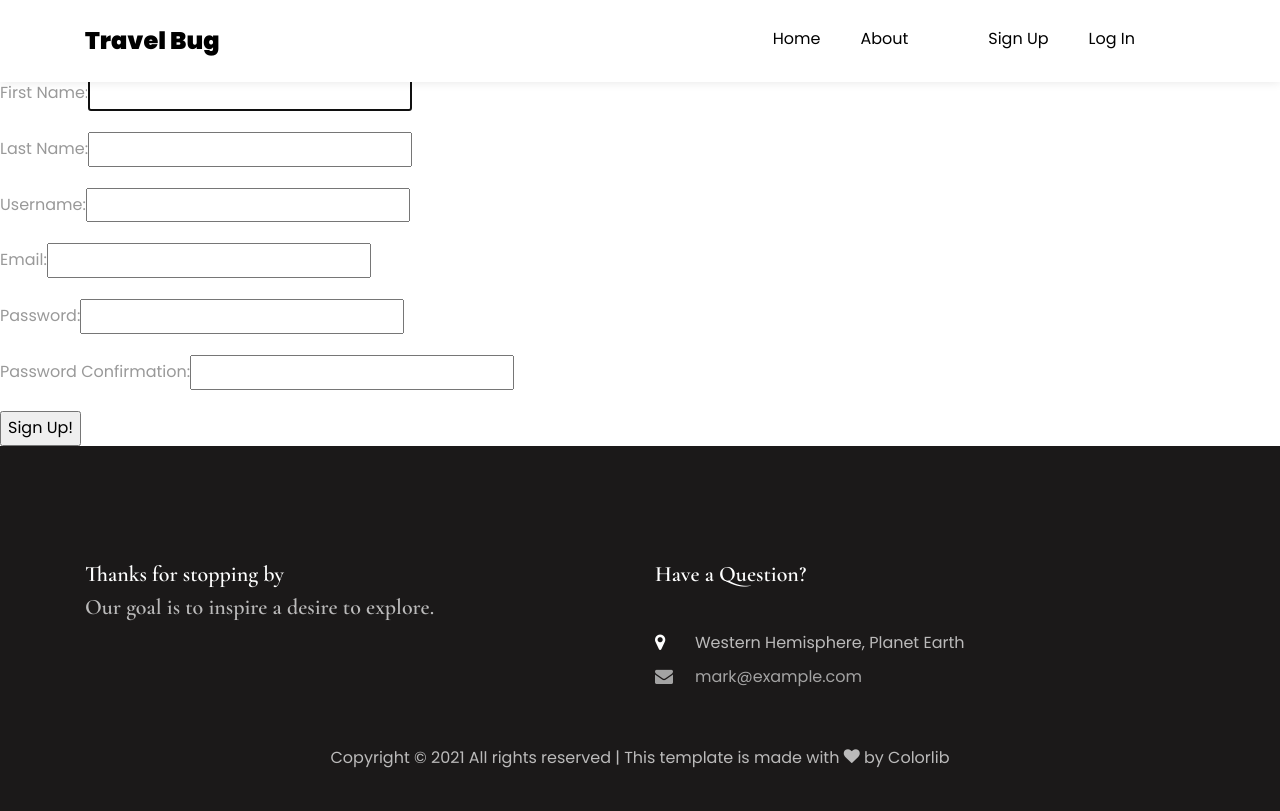
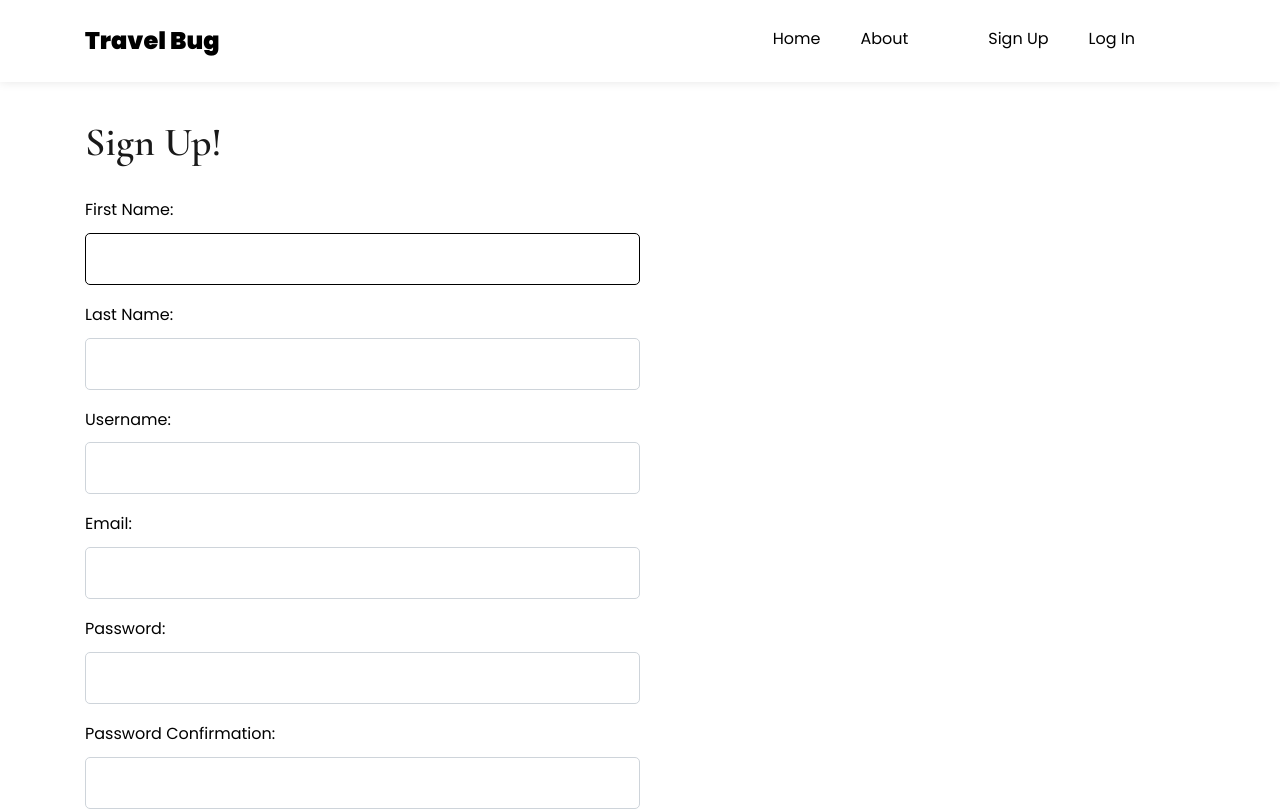
Before and after one commit to mark-francisco/travel-bug-vue-app, a Vue app: page /signup in a window 1280 px wide. Shown: the top 811 px of the page. Built offline with nearby package versions, Linux system fonts and the light colour scheme.

Commit message:
Finish styling for login, sign up, stops edit, stops new. Finish styling for v1 of app

```diff
--- a/src/views/Login.vue
+++ b/src/views/Login.vue
@@ -1,28 +1,48 @@
 <template>
   <div class="login">
+    <section class="ftco-section">
+      <div class="container">
+        <div class="row justify-content-center pb-0 pb-mb-5 pt-5 pt-md-0">
+          <div class="col-md-12 heading-section">
+            <h2 class="mb-4">Log In!</h2>
             <form v-on:submit.prevent="submit()">
-      <h1>Log In!</h1>
               <ul>
                 <li class="error-messages" v-for="error in errors" v-bind:key="error.id">
                   {{ error }}
                 </li>
               </ul>
+              <div class="row">
+                <div class="col-md-12 tour-wrap">
                   <div class="form-group">
                     <label for="email">Email:</label>
-        <input id="email" type="email" v-model="email" autofocus />
+                    <input id="email" type="email" class="form-control" v-model="email" autofocus />
                   </div>
                   <div class="form-group">
                     <label for="password">Password:</label>
-        <input id="password" type="password" v-model="password" />
+                    <input id="password" type="password" class="form-control" v-model="password" />
                   </div>
-      <input type="submit" value="Log In!" />
+                  <div class="form-group mt-5">
+                    <input type="submit" class="btn btn-outline-success py-3 px-4" value="Log In!" />
+                  </div>
+                </div>
+              </div>
             </form>
+          </div>
+        </div>
+      </div>
+    </section>
   </div>
 </template>
 
 <style scoped>
 .error-messages {
   color: red;
+}
+form {
+  color: black;
+}
+.form-control {
+  width: 50%;
 }
 </style>
 
--- a/src/views/Signup.vue
+++ b/src/views/Signup.vue
@@ -1,45 +1,65 @@
 <template>
   <div class="signup">
+    <section class="ftco-section">
+      <div class="container">
+        <div class="row justify-content-center pb-0 pb-mb-5 pt-5 pt-md-0">
+          <div class="col-md-12 heading-section">
             <!-- on submit, prevent the browser from refreshing the page. instead, run the custom submit() method defined below. -->
+            <h2 class="mb-4">Sign Up!</h2>
             <form v-on:submit.prevent="submit()">
-      <h1>Sign Up!</h1>
               <ul>
                 <li class="error-messages" v-for="error in errors" v-bind:key="error">
                   {{ error }}
                 </li>
               </ul>
+              <div class="row">
+                <div class="col-md-12 tour-wrap">
                   <div class="form-group">
                     <label for="first-name">First Name:</label>
-        <input id="first-name" type="text" v-model="firstName" autofocus />
+                    <input id="first-name" type="text" class="form-control" v-model="firstName" autofocus />
                   </div>
                   <div class="form-group">
                     <label>Last Name:</label>
-        <input type="text" v-model="lastName" />
+                    <input type="text" class="form-control" v-model="lastName" />
                   </div>
                   <div class="form-group">
                     <label>Username:</label>
-        <input type="text" v-model="username" />
+                    <input type="text" class="form-control" v-model="username" />
                   </div>
                   <div class="form-group">
                     <label>Email:</label>
-        <input type="email" v-model="email" />
+                    <input type="email" class="form-control" v-model="email" />
                   </div>
                   <div class="form-group">
                     <label>Password:</label>
-        <input type="password" v-model="password" />
+                    <input type="password" class="form-control" v-model="password" />
                   </div>
                   <div class="form-group">
                     <label>Password Confirmation:</label>
-        <input type="password" v-model="passwordConfirmation" />
+                    <input type="password" class="form-control" v-model="passwordConfirmation" />
                   </div>
-      <input type="submit" value="Sign Up!" />
+                  <div class="form-group mt-5">
+                    <input type="submit" class="btn btn-outline-success py-3 px-4" value="Sign Up!" />
+                  </div>
+                </div>
+              </div>
             </form>
+          </div>
+        </div>
+      </div>
+    </section>
   </div>
 </template>
 
 <style scoped>
 .error-messages {
   color: red;
+}
+form {
+  color: black;
+}
+.form-control {
+  width: 50%;
 }
 </style>
 
--- a/src/views/StopsEdit.vue
+++ b/src/views/StopsEdit.vue
@@ -6,39 +6,61 @@
       </li>
     </ul>
 
-    <form v-if="stopToEdit" v-on:submit.prevent="updateStop()">
-      <h1>Edit Stop:</h1>
+    <section class="ftco-section">
+      <div class="container">
+        <div class="row justify-content-center pb-0 pb-mb-5 pt-5 pt-md-0">
+          <div class="col-md-12 heading-section">
+            <form class="search-property-1" v-if="stopToEdit" v-on:submit.prevent="updateStop()">
+              <h2 class="mb-2">Edit Stop:</h2>
               <router-link v-bind:to="`/trips/${this.$route.params.id}`">
-        <button>Go back to Trip page</button>
+                <button class="btn btn-outline-primary py-2 px-2.5 mb-4">Go back to Trip page</button>
               </router-link>
-      <div id="form-group">
+              <div class="form-group my-3">
                 <label for="destination-id">Destination:</label>
-        <input id="destination-id" type="text" v-model="selectedDestination.name" disabled />
+                <input
+                  id="destination-id"
+                  class="mx-2"
+                  type="text"
+                  size="28"
+                  v-model="selectedDestination.name"
+                  disabled
+                />
+
+                <input type="button" class="btn btn-primary" v-on:click="indexDestinations()" value="Choose Dest." />
               </div>
-      <input type="button" v-on:click="indexDestinations()" value="Choose a Destination" />
-      <div id="form-group">
+              <div class="form-group">
                 <label for="start-date">Start Date:</label>
-        <input id="start-date" type="date" v-model="stopToEdit.start_date" />
+                <input id="start-date" class="mx-2" type="date" v-model="stopToEdit.start_date" />
               </div>
-      <div id="form-group">
+              <div class="form-group">
                 <label for="end-date">End Date:</label>
-        <input id="end-date" type="date" v-model="stopToEdit.end_date" />
+                <input id="end-date" type="date" class="mx-2" v-model="stopToEdit.end_date" />
               </div>
-      <button type="submit">Save</button>
-      <button type="button" v-on:click="deleteStop()">Remove from Trip</button>
+              <div class="form-group mt-5">
+                <button type="submit" class="btn btn-outline-success py-3 px-4">Save Stop</button>
+                <button type="button" class="btn btn-outline-danger py-3 px-4 float-right" v-on:click="deleteStop()">
+                  Remove from Trip
+                </button>
+              </div>
             </form>
+          </div>
+        </div>
+      </div>
+    </section>
 
     <!-- modal that shows the list of available Destinations -->
     <dialog id="destinations-index">
       <form method="dialog">
         <h1>Destinations:</h1>
-        <div v-for="destination in this.destinations" v-bind:key="destination.id">
+        <div class="col-sm-12 day-wrap" v-for="destination in this.destinations" v-bind:key="destination.id">
           <li>
             {{ destination.name }}, {{ destination.country }}
-            <button v-on:click="setDestination(destination)">Select</button>
+            <button class="btn btn-outline-dark btn-sm float-right" v-on:click="setDestination(destination)">
+              Select
+            </button>
           </li>
         </div>
-        <input type="submit" value="Close" />
+        <input type="submit" class="btn btn-outline-secondary" value="Close" />
       </form>
     </dialog>
   </div>
@@ -47,6 +69,12 @@
 <style scoped>
 .error-messages {
   color: red;
+}
+dialog {
+  width: 50%;
+}
+.day-wrap {
+  margin-bottom: 0.6rem;
 }
 </style>
 
--- a/src/views/StopsNew.vue
+++ b/src/views/StopsNew.vue
@@ -37,7 +37,7 @@
                 <input id="end-date" type="date" class="mx-2" v-model="endDate" />
               </div>
               <div class="form-group mt-5">
-                <input type="submit" class="btn btn-outline-success py-3 px-4" value="Save Stop!" />
+                <input type="submit" class="btn btn-outline-success py-3 px-4" value="Save Stop" />
               </div>
             </form>
           </div>
```
Lines whose indentation alone changed are shown as unchanged.
